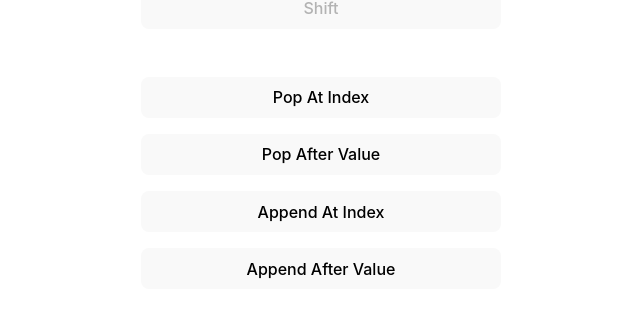
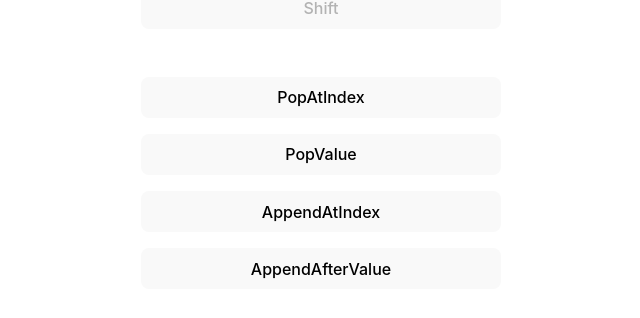
Before and after one commit to abhikatta/ds, a React (Vite) app: page / in a window 1280 px wide. Shown: the part 328-646 px from the top of the page, without its empty margins (319-959 px from the left). Built offline with nearby package versions, Linux system fonts and the light colour scheme.

Commit message:
updated button names

```diff
--- a/src/App.tsx
+++ b/src/App.tsx
@@ -97,27 +97,26 @@ const App = () => {
           onClick={() =>
             setCustomModification(customModificationEnum.PopAtIndex)
           }>
-          Pop At Index
+          {customModificationEnum.PopAtIndex}
         </button>
         <button
           onClick={() =>
             setCustomModification(customModificationEnum.PopValue)
           }>
-          Pop After Value
+          {customModificationEnum.PopValue}
         </button>
         <button
           onClick={() =>
             setCustomModification(customModificationEnum.AppendAtIndex)
           }>
-          Append At Index
+          {customModificationEnum.AppendAtIndex}
         </button>
         <button
           onClick={() =>
             setCustomModification(customModificationEnum.AppendAfterValue)
           }>
-          Append After Value
+          {customModificationEnum.AppendAfterValue}
         </button>
-
         {customModification !== "" && (
           <>
             <input
```
